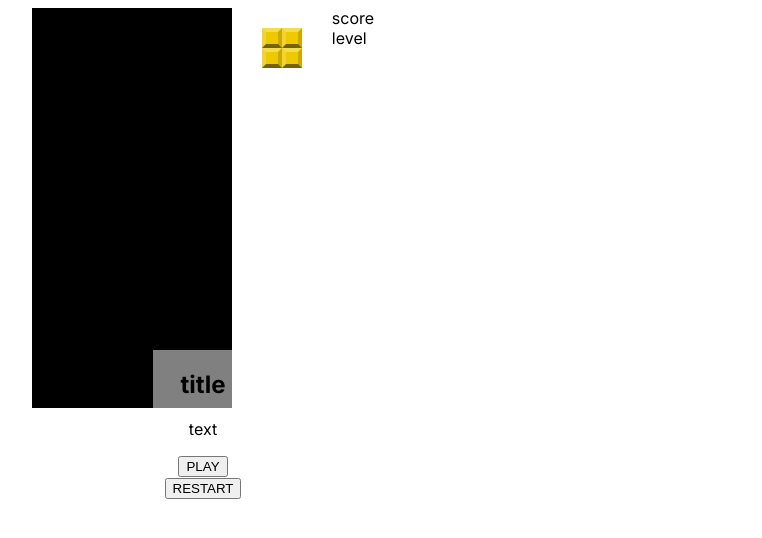
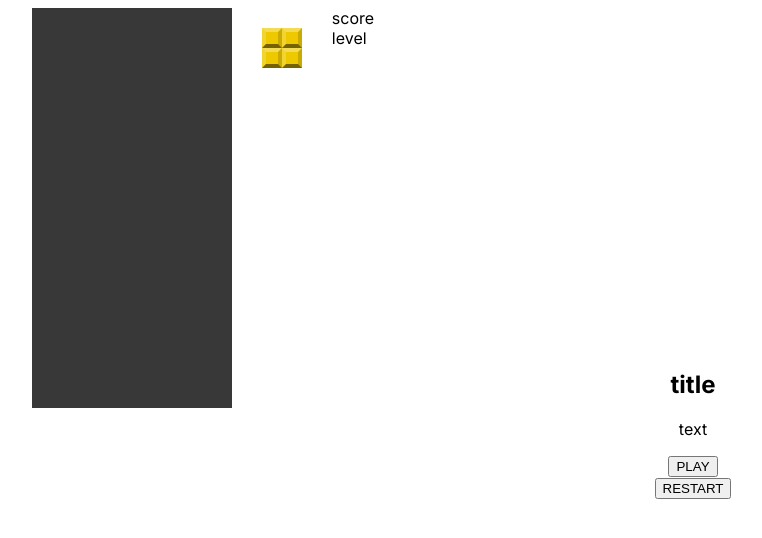
Before and after one commit to Gohkyle/tetris-next, a Next.js app: page / in a window 1280 px wide. Shown: the top 538 px of the page, without its empty margins (437-1199 px from the left). Built offline with nearby package versions, Linux system fonts and the light colour scheme.

Commit message:
delete bg color, altered value for color-0

```diff
--- a/src/app/globals.css
+++ b/src/app/globals.css
@@ -1,12 +1,12 @@
 :root {
-  --bg-color: rgb(0, 0, 0);
+  --bg-color: rgba(0, 0, 0, 0.8);
 
   --border-left-color: rgba(255, 255, 255, 0.20);
   --border-top-color: rgba(255, 255, 255, 0.33);
   --border-right-color: rgba(0, 0, 0, 0.15);
   --border-bottom-color: rgba(0, 0, 0, 0.5);
 
-  --color-0: #000000;
+  --color-0: #383838;
   --color-L: #ff6600;
   --color-O: #eec900;
   --color-J: #0000ff;
@@ -23,7 +23,7 @@
 
 .message-modal{
   position: absolute;
-  left:50%;
+  right:50px;;
   top:50%;
   transform: translate(-50%, -50%);
 
```
